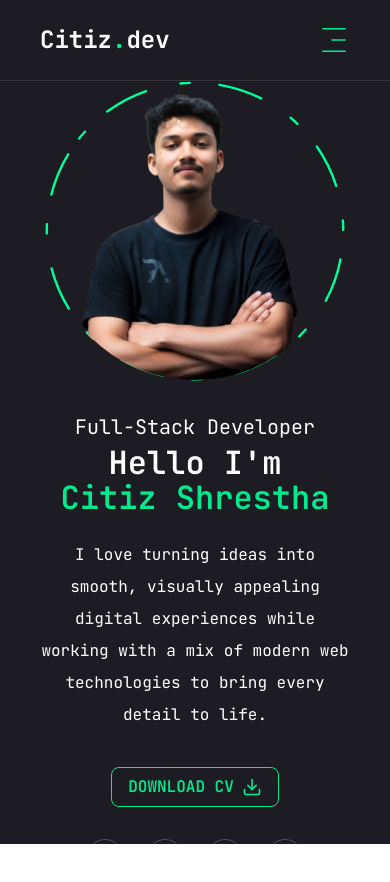
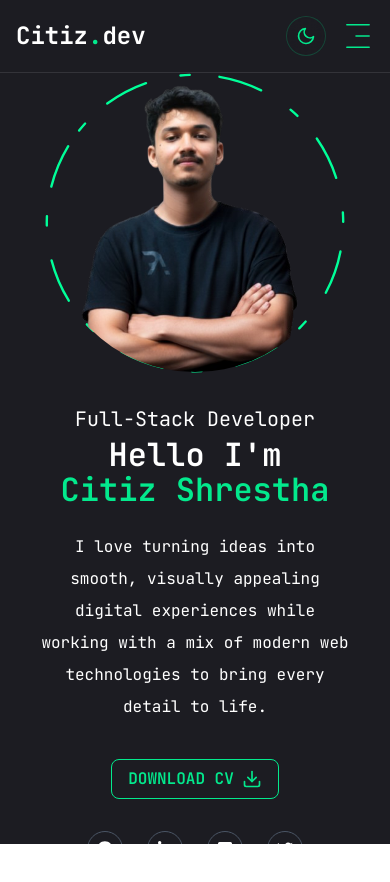
Before and after one commit to Citizshrestha/PortfolioSite, a Next.js app: page / in a window 390 px wide. Shown: the top 882 px of the page. Built offline with nearby package versions, Linux system fonts and the light colour scheme.

Commit message:
light/dark toggle added on header and removed from mobilenav

```diff
--- a/components/Header.jsx
+++ b/components/Header.jsx
@@ -8,7 +8,7 @@
 
 const Header = () => {
   return (
-    <header className="sticky top-0 z-50 px-10 py-6 transition-colors duration-300 border-b xl:py-8" style={{backgroundColor: 'var(--background)', borderColor: 'var(--border)'}}>
+    <header className="sticky top-0 z-50 px-4 py-4 transition-colors duration-300 border-b sm:px-6 md:px-10 xl:py-8" style={{backgroundColor: 'var(--background)', borderColor: 'var(--border)'}}>
       <div className="container flex items-center justify-between mx-auto">
         {/* Logo */}
         <Link href="/">
@@ -29,7 +29,8 @@
         </div>
 
         {/* Mobile Navigation */}
-        <div className="xl:hidden">
+        <div className="flex items-center gap-4 xl:hidden">
+          <ThemeToggle />
           <MobileNav/>
         </div>
       </div>
--- a/components/MobileNav.jsx
+++ b/components/MobileNav.jsx
@@ -4,7 +4,6 @@
 import { usePathname } from "next/navigation";
 import Link from "next/link";
 import {CiMenuFries} from "react-icons/ci";
-import ThemeToggle from './ThemeToggle';
 
 const links = [
   { name: "home", path: "/" },
@@ -47,10 +46,6 @@
               </Link>
             );
           })}
-          {/* Theme Toggle */}
-          <div className="mt-8">
-            <ThemeToggle />
-          </div>
         </nav>
       </SheetContent>
     </Sheet>
```
